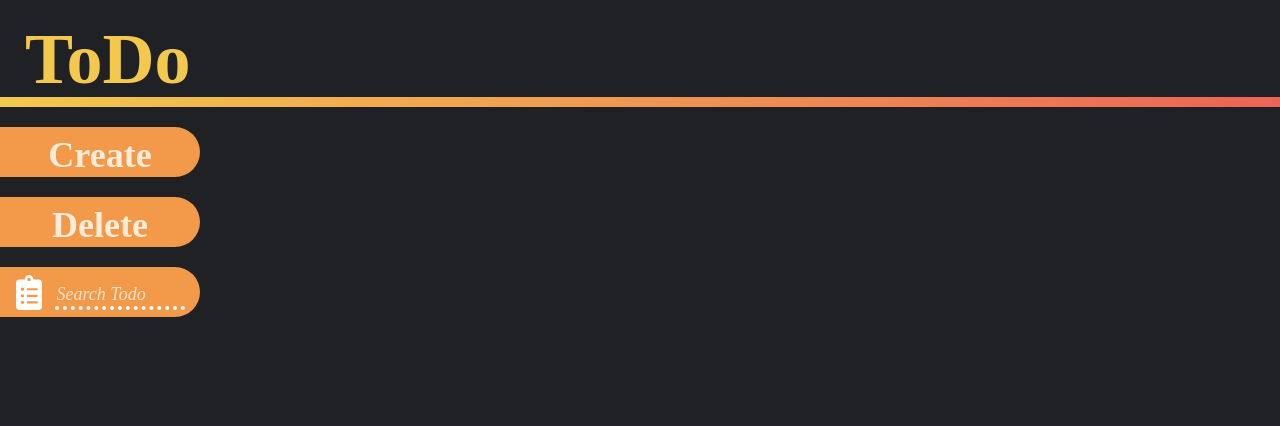
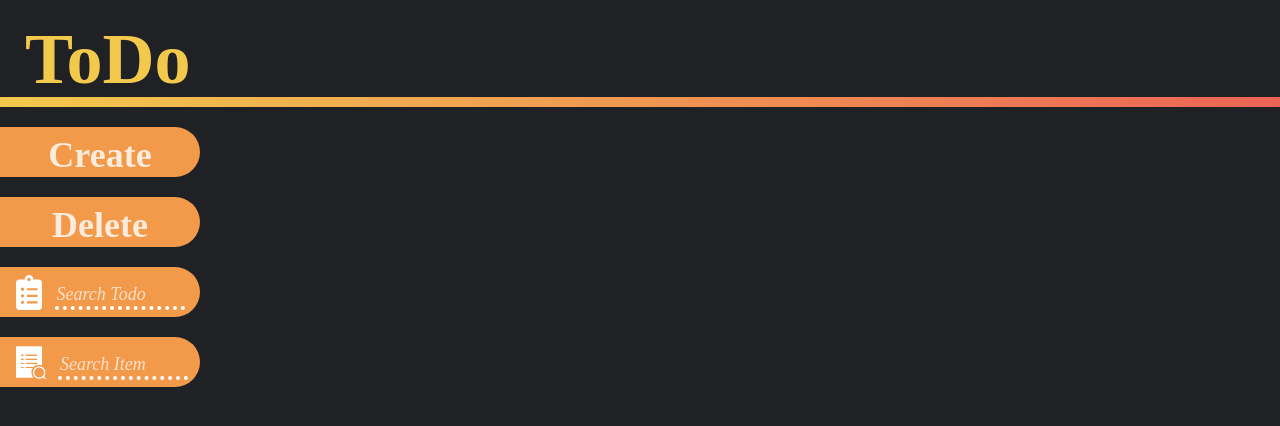
Before and after one commit to step-batch-7/todo-unphydra, a website: page public/html/homePage.html in a window 1280 px wide. Shown: the top 426 px of the page. Drawn offline with Linux system fonts and the light colour scheme; no server answers.

Commit message:
added:search input to search item is added, only representation

```diff
--- a/lib/mimeTypes.js
+++ b/lib/mimeTypes.js
@@ -8,5 +8,6 @@ module.exports = {
   gif: 'image/gif',
   jpeg: 'image/jpeg',
   jpg: 'image/jpeg',
-  pdf: 'application/pdf'
+  pdf: 'application/pdf',
+  png: 'image/png'
 };
--- a/public/css/homePage.css
+++ b/public/css/homePage.css
@@ -107,6 +107,13 @@ body {
   margin-right: 13px;
 }
 
+.searchItem {
+  background: url(../images/search.png) no-repeat center;
+  background-size: 34px;
+  width: 34px;
+  margin-right: 12px;
+}
+
 .searchInput {
   font-family: Apple SD Gothic Neo;
   width: 130px;
--- a/public/html/homePage.html
+++ b/public/html/homePage.html
@@ -39,6 +39,14 @@
             oninput="searchTodoByTitle(this)"
           />
         </div>
+        <div class="options">
+          <div class="searchItem"></div>
+          <input
+            type="search"
+            class="searchInput"
+            placeholder="Search Item"
+          />
+        </div>
       </div>
       <div id="allTodoList"></div>
     </div>
```
Also changed, not shown: public/images/circle-solid.svg (deleted), public/images/search.png (added), public/images/search.svg (deleted).
